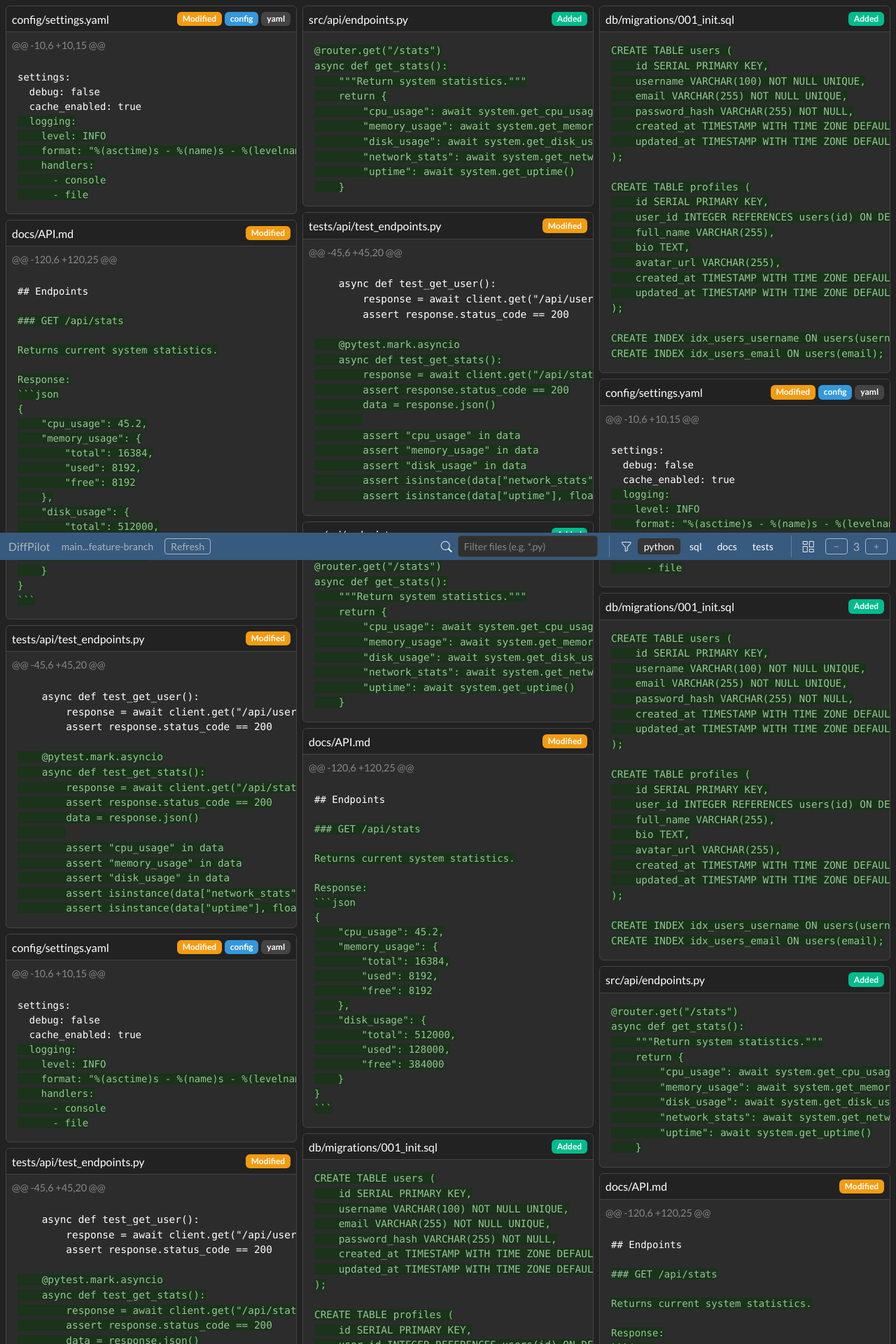
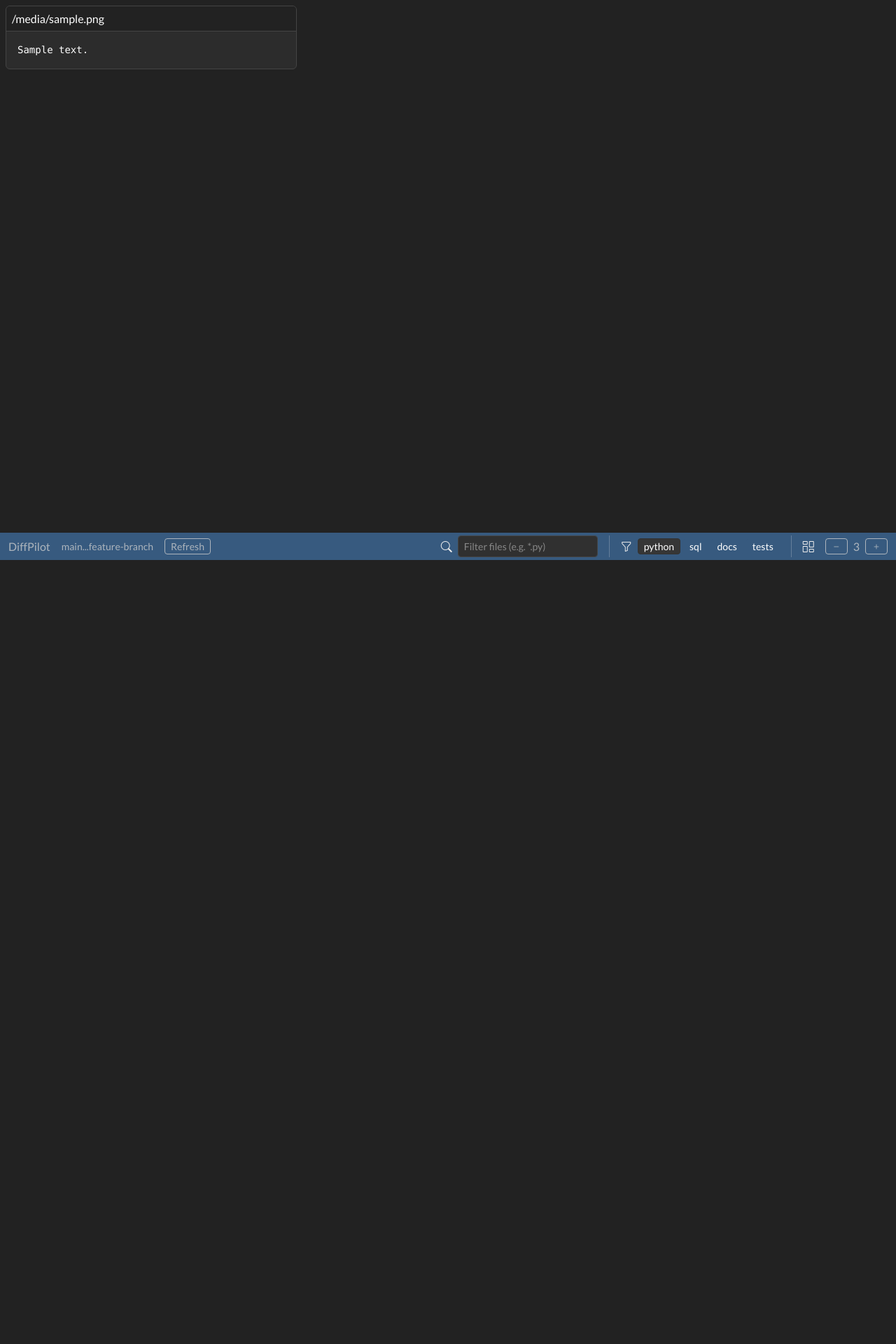
Before and after one commit to runekaagaard/diffpilot, a FastAPI app: template diffpilot/templates/index.html in a window 1280 px wide. Shown: the top 1920 px of the page at 70% size. After the commit the page ends 800 px from the top, so only its background shows below. Run offline with FastAPI, Linux system fonts and the light colour scheme; the template is opened without the code that fills it: most values are stand-ins (such as "Sample title", 1, 10 or a date in 2020); parts of the project's set-up code (start-up, migrations or seed data) failed here and were passed over.

Commit message:
Displaying actual diff

````diff
--- /dev/null
+++ b/diffpilot/templates/diff.html
@@ -0,0 +1,12 @@
+<div class="grid-item">
+    <div class="card">
+        <div class="card-header d-flex justify-content-between align-items-center p-2">
+            <div>
+                <h6 class="mb-0">{{ diff.filename }}</h6>
+            </div>
+        </div>
+        <div class="card-body p-0">
+            <pre class="p-3 small">{{ diff.content }}</pre>
+        </div>
+    </div>
+</div>
--- /dev/null
+++ b/diffpilot/templates/footer.html
@@ -0,0 +1,43 @@
+<footer class="fixed-bottom bg-primary py-1">
+    <div class="container-fluid">
+        <div class="row justify-content-between align-items-center">
+            <div class="col-auto">
+                <div class="d-flex align-items-center gap-3">
+                    <a class="navbar-brand text-light mb-0 h6" href="#">DiffPilot</a>
+                    <small class="text-light">main...feature-branch</small>
+                    <button class="btn btn-sm btn-outline-light py-0" type="button">Refresh</button>
+                </div>
+            </div>
+            <div class="col-auto">
+                <div class="d-flex gap-3 align-items-center">
+                    <div class="d-flex align-items-center gap-2">
+                        <i class="bi bi-search"></i>
+                        <input type="text" class="form-control form-control-sm bg-dark text-light border-secondary"
+                               placeholder="Filter files (e.g. *.py)" style="width: 200px">
+                    </div>
+                    <div class="vr"></div>
+                    <div class="d-flex align-items-center gap-2">
+                        <i class="bi bi-funnel"></i>
+                        <div class="d-flex gap-1">
+                            <button class="btn btn-sm btn-secondary py-0 active">python</button>
+                            <button class="btn btn-sm btn-primary py-0">sql</button>
+                            <button class="btn btn-sm btn-primary py-0">docs</button>
+                            <button class="btn btn-sm btn-primary py-0">tests</button>
+                        </div>
+                    </div>
+                    <div class="vr"></div>
+                    <div class="d-flex align-items-center gap-2">
+                        <i class="bi bi-columns-gap me-2"></i>
+                        <button id="decreaseColumns" class="btn btn-sm btn-outline-light py-0" onclick="updateColumns(-1)">
+                            <i class="bi bi-dash"></i>
+                        </button>
+                        <span id="columnCount" class="text-light">3</span>
+                        <button id="increaseColumns" class="btn btn-sm btn-outline-light py-0" onclick="updateColumns(1)">
+                            <i class="bi bi-plus"></i>
+                        </button>
+                    </div>
+                </div>
+            </div>
+        </div>
+    </div>
+</footer>
--- a/diffpilot/templates/index.html
+++ b/diffpilot/templates/index.html
@@ -2,165 +2,10 @@
 
 {% block content %}
 <div class="grid" data-masonry='{"itemSelector": ".grid-item", "percentPosition": true, "transitionDuration": "0.2s"}'>
-    {% for i in range(10) %}
-    <!-- Configuration changes -->
-    <div class="grid-item">
-        <div class="card">
-            <div class="card-header d-flex justify-content-between align-items-center p-2">
-                <div>
-                    <h6 class="mb-0">config/settings.yaml</h6>
-                </div>
-                <div class="d-flex gap-1 align-items-center">
-                    <span class="badge bg-warning">Modified</span>
-                    <div class="d-flex gap-1">
-                        <span class="badge bg-info">config</span>
-                        <span class="badge bg-secondary">yaml</span>
-                    </div>
-                </div>
-            </div>
-            <div class="card-body p-0">
-                <div class="p-2 diff-info">@@ -10,6 +10,15 @@</div>
-                <pre class="p-3 small">
-settings:
-  debug: false
-  cache_enabled: true
-<span class="diff-add">  logging:
-    level: INFO
-    format: "%(asctime)s - %(name)s - %(levelname)s - %(message)s"
-    handlers:
-      - console
-      - file</span></pre>
-            </div>
-        </div>
-    </div>
-
-    <!-- API changes -->
-    <div class="grid-item">
-        <div class="card">
-            <div class="card-header d-flex justify-content-between align-items-center p-2">
-                <div>
-                    <h6 class="mb-0">src/api/endpoints.py</h6>
-                </div>
-                <span class="badge bg-success">Added</span>
-            </div>
-            <div class="card-body p-0">
-                <pre class="p-3 medium"><span class="diff-add">@router.get("/stats")
-async def get_stats():
-    """Return system statistics."""
-    return {
-        "cpu_usage": await system.get_cpu_usage(),
-        "memory_usage": await system.get_memory_usage(),
-        "disk_usage": await system.get_disk_usage(),
-        "network_stats": await system.get_network_stats(),
-        "uptime": await system.get_uptime()
-    }</span></pre>
-            </div>
-        </div>
-    </div>
-
-    <!-- Database changes -->
-    <div class="grid-item">
-        <div class="card">
-            <div class="card-header d-flex justify-content-between align-items-center p-2">
-                <div>
-                    <h6 class="mb-0">db/migrations/001_init.sql</h6>
-                </div>
-                <span class="badge bg-success">Added</span>
-            </div>
-            <div class="card-body p-0">
-                <pre class="p-3 large"><span class="diff-add">CREATE TABLE users (
-    id SERIAL PRIMARY KEY,
-    username VARCHAR(100) NOT NULL UNIQUE,
-    email VARCHAR(255) NOT NULL UNIQUE,
-    password_hash VARCHAR(255) NOT NULL,
-    created_at TIMESTAMP WITH TIME ZONE DEFAULT CURRENT_TIMESTAMP,
-    updated_at TIMESTAMP WITH TIME ZONE DEFAULT CURRENT_TIMESTAMP
-);
-
-CREATE TABLE profiles (
-    id SERIAL PRIMARY KEY,
-    user_id INTEGER REFERENCES users(id) ON DELETE CASCADE,
-    full_name VARCHAR(255),
-    bio TEXT,
-    avatar_url VARCHAR(255),
-    created_at TIMESTAMP WITH TIME ZONE DEFAULT CURRENT_TIMESTAMP,
-    updated_at TIMESTAMP WITH TIME ZONE DEFAULT CURRENT_TIMESTAMP
-);
-
-CREATE INDEX idx_users_username ON users(username);
-CREATE INDEX idx_users_email ON users(email);</span></pre>
-            </div>
-        </div>
-    </div>
-
-    <!-- Test changes -->
-    <div class="grid-item">
-        <div class="card">
-            <div class="card-header d-flex justify-content-between align-items-center p-2">
-                <div>
-                    <h6 class="mb-0">tests/api/test_endpoints.py</h6>
-                </div>
-                <span class="badge bg-warning">Modified</span>
-            </div>
-            <div class="card-body p-0">
-                <div class="p-2 diff-info">@@ -45,6 +45,20 @@</div>
-                <pre class="p-3 medium">
-    async def test_get_user():
-        response = await client.get("/api/users/1")
-        assert response.status_code == 200
-<span class="diff-add">
-    @pytest.mark.asyncio
-    async def test_get_stats():
-        response = await client.get("/api/stats")
-        assert response.status_code == 200
-        data = response.json()
-
-        assert "cpu_usage" in data
-        assert "memory_usage" in data
-        assert "disk_usage" in data
-        assert isinstance(data["network_stats"], dict)
-        assert isinstance(data["uptime"], float)</span></pre>
-            </div>
-        </div>
-    </div>
-
-    <!-- Documentation changes -->
-    <div class="grid-item">
-        <div class="card">
-            <div class="card-header d-flex justify-content-between align-items-center p-2">
-                <div>
-                    <h6 class="mb-0">docs/API.md</h6>
-                </div>
-                <span class="badge bg-warning">Modified</span>
-            </div>
-            <div class="card-body p-0">
-                <div class="p-2 diff-info">@@ -120,6 +120,25 @@</div>
-                <pre class="p-3 small">
-## Endpoints
-
-<span class="diff-add">### GET /api/stats
-
-Returns current system statistics.
-
-Response:
-```json
-{
-    "cpu_usage": 45.2,
-    "memory_usage": {
-        "total": 16384,
-        "used": 8192,
-        "free": 8192
-    },
-    "disk_usage": {
-        "total": 512000,
-        "used": 128000,
-        "free": 384000
-    }
-}
-```</span></pre>
-            </div>
-        </div>
-    </div>
+    {% for diff in diffs %}
+        {% include "diff.html" %}
     {% endfor %}
 </div>
+
+{% include "footer.html" %}
 {% endblock %}
````
Also changed, not shown: diffpilot/core.py (+44 -12 lines), diffpilot/main.py (+2 -6 lines), diffpilot/static/css/main.css (added).
